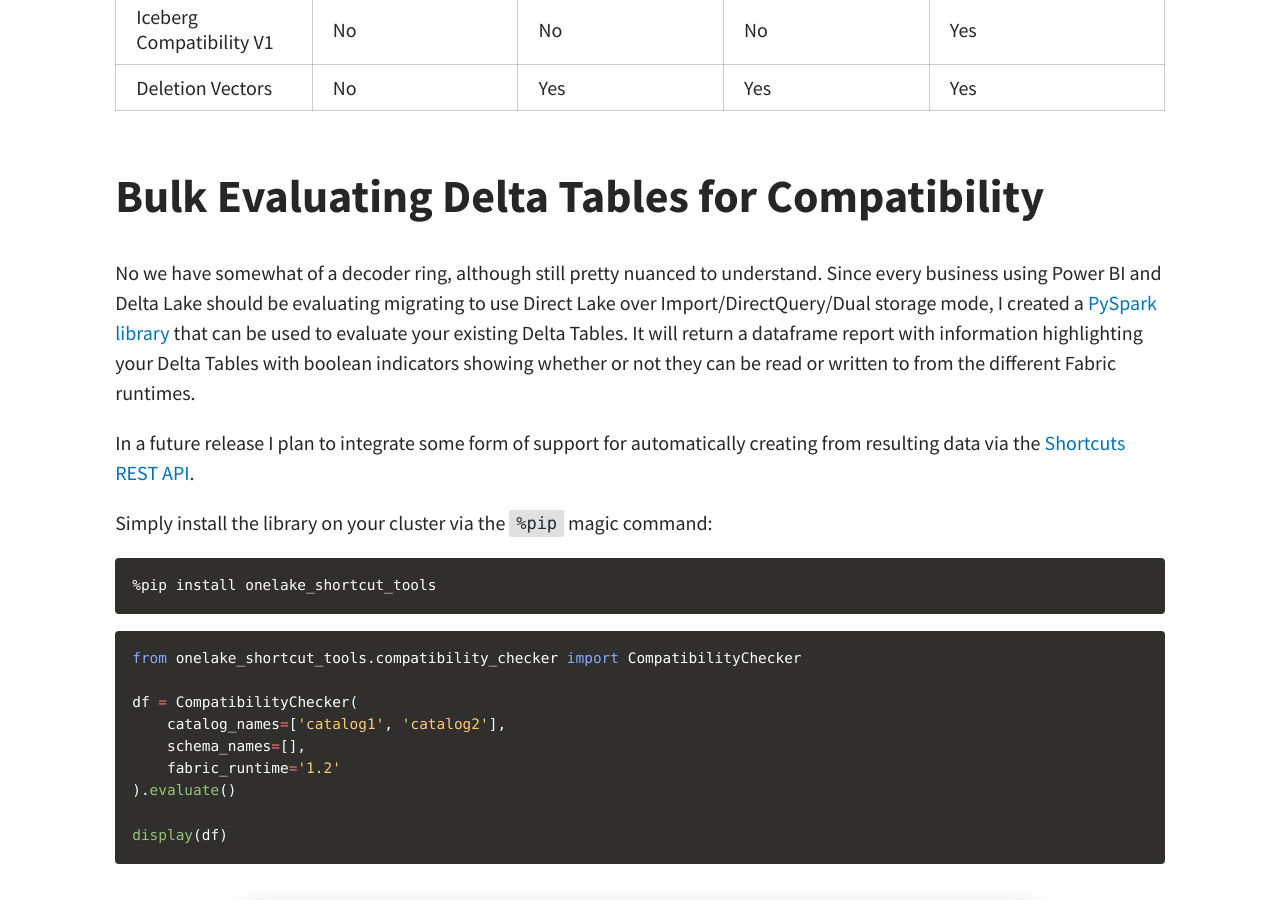
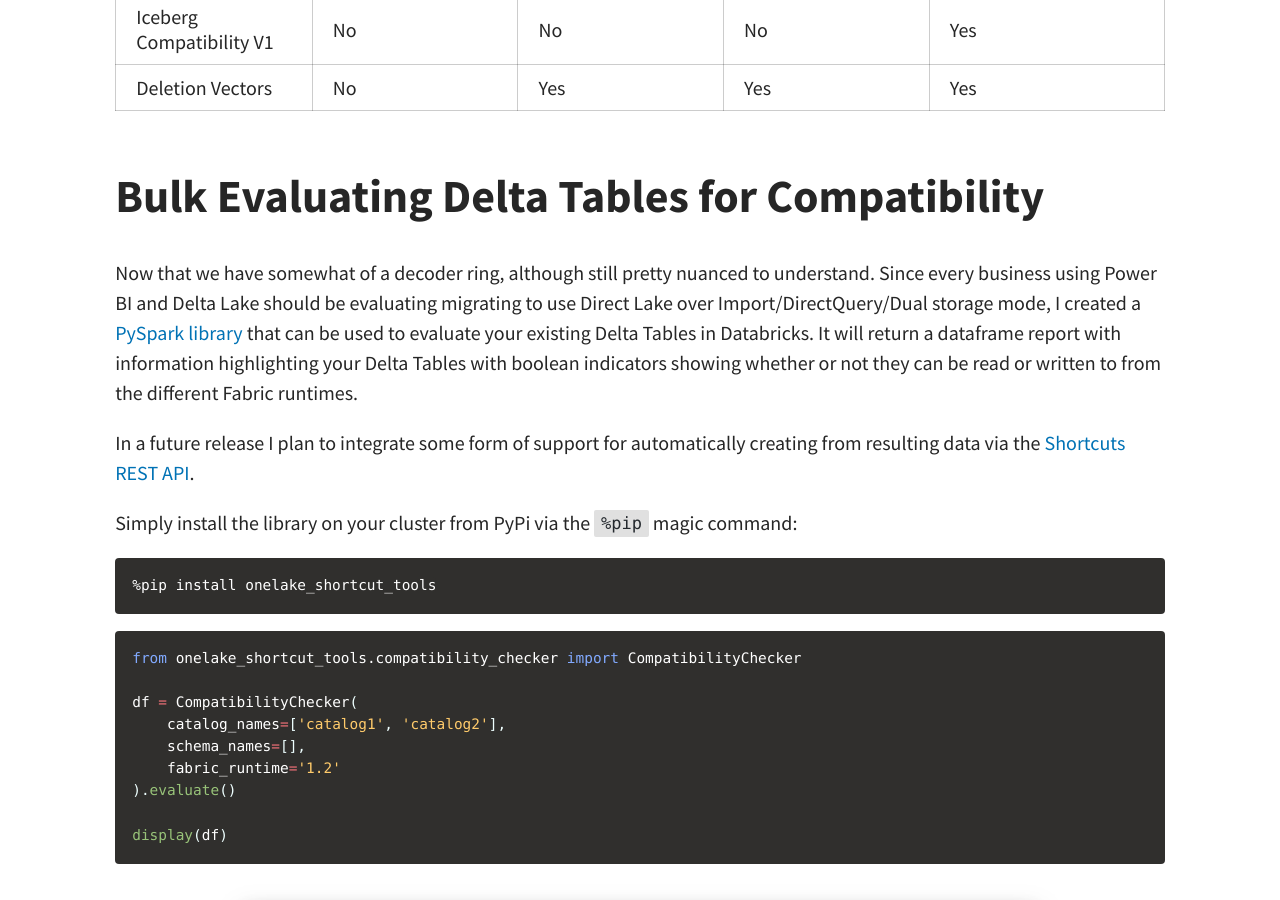
Before and after one commit to mwc360/mwc360.github.io, a Jekyll site: the page built from _posts/2024-03-22-Decoding-Delta-Lake-Compatibility-Between-Fabric-and-Databricks.md, in a window 1280 px wide and 900 px high, scrolled down 4304 px. Built offline with Jekyll 4.4.1, drawn with Linux system fonts in a browser that asks for light colours; comment, search, counter and statistics services are not loaded.

Commit message:
fix grammar typo

````diff
--- a/_posts/2024-03-22-Decoding-Delta-Lake-Compatibility-Between-Fabric-and-Databricks.md
+++ b/_posts/2024-03-22-Decoding-Delta-Lake-Compatibility-Between-Fabric-and-Databricks.md
@@ -88,11 +88,11 @@
 
 
 # Bulk Evaluating Delta Tables for Compatibility
-No we have somewhat of a decoder ring, although still pretty nuanced to understand. Since every business using Power BI and Delta Lake should be evaluating migrating to use Direct Lake over Import/DirectQuery/Dual storage mode, I created a [PySpark library](https://pypi.org/project/onelake-shortcut-tools/) that can be used to evaluate your existing Delta Tables. It will return a dataframe report with information highlighting your Delta Tables with boolean indicators showing whether or not they can be read or written to from the different Fabric runtimes.
+Now that we have somewhat of a decoder ring, although still pretty nuanced to understand. Since every business using Power BI and Delta Lake should be evaluating migrating to use Direct Lake over Import/DirectQuery/Dual storage mode, I created a [PySpark library](https://pypi.org/project/onelake-shortcut-tools/) that can be used to evaluate your existing Delta Tables in Databricks. It will return a dataframe report with information highlighting your Delta Tables with boolean indicators showing whether or not they can be read or written to from the different Fabric runtimes.
 
 In a future release I plan to integrate some form of support for automatically creating from resulting data via the [Shortcuts REST API](https://learn.microsoft.com/en-us/fabric/onelake/onelake-shortcuts-rest-api).
 
-Simply install the library on your cluster via the `%pip` magic command:
+Simply install the library on your cluster from PyPi via the `%pip` magic command:
 ```
 %pip install onelake_shortcut_tools
 ```
````
